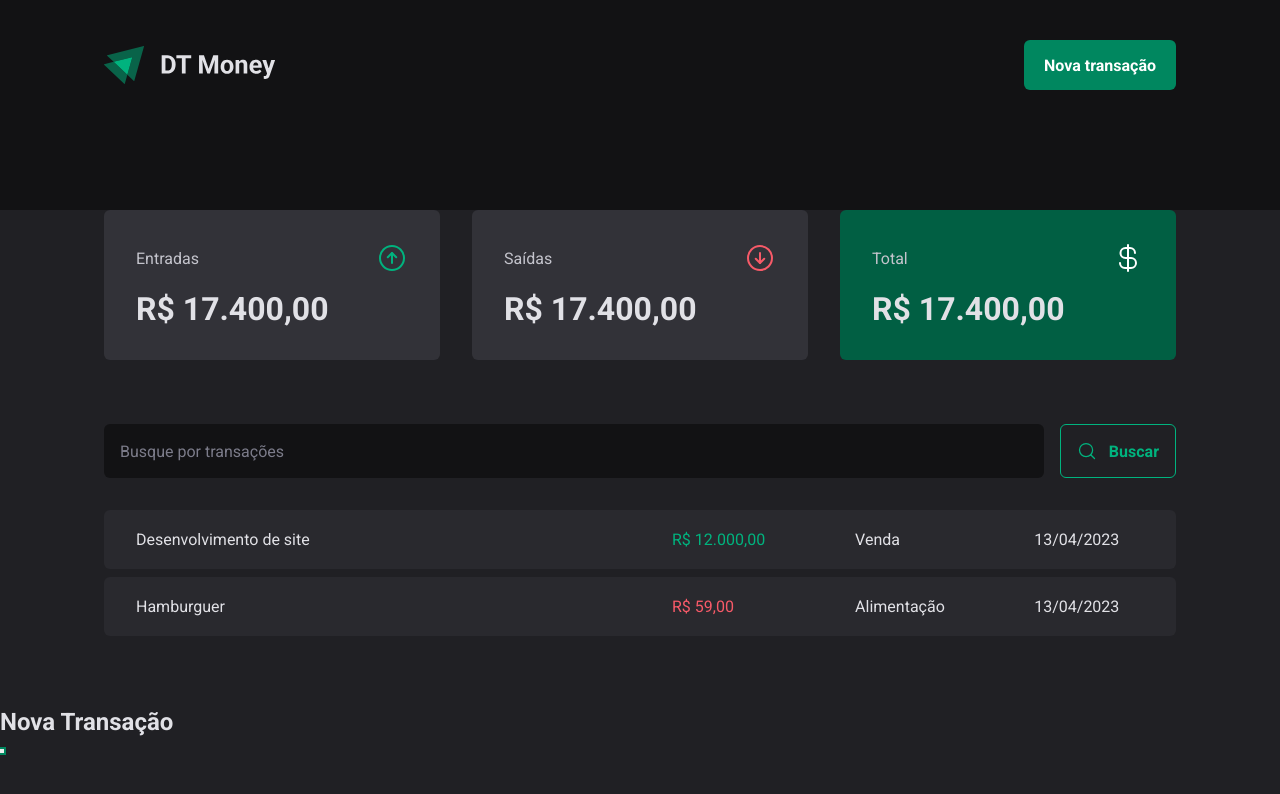
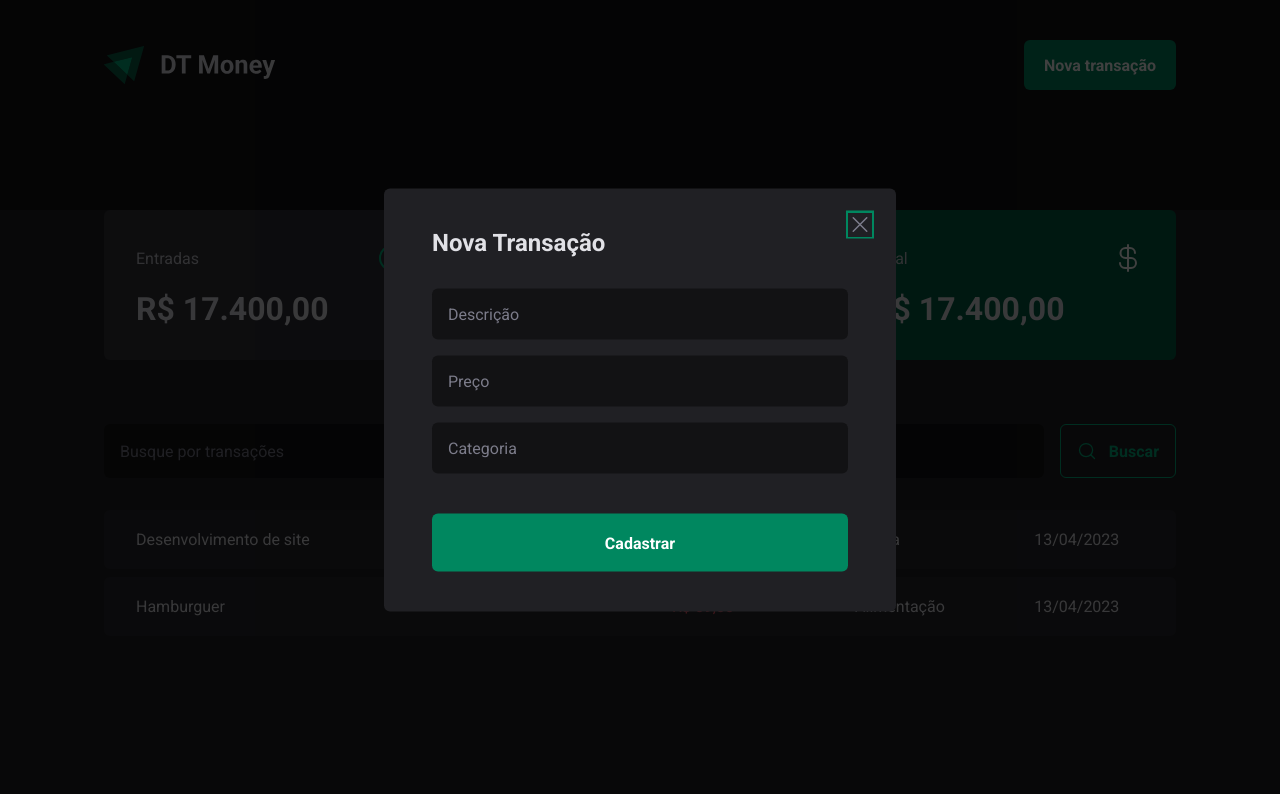
Before and after one commit to kleubinho/DT-MONEY, a React (Vite) app: page / in a window 1280 px wide. Both pictures are taken after a click on the button "Nova transação". Shown: the top 794 px of the page. Built offline with nearby package versions, Linux system fonts and the light colour scheme.

Commit message:
Update modal de nova transação

```diff
--- a/src/components/Header/index.tsx
+++ b/src/components/Header/index.tsx
@@ -2,6 +2,7 @@ import { HeaderContainer, HeaderContent, NewTransactionButton } from "./styles";
 import * as Dialog from "@radix-ui/react-dialog";
 
 import logoImg from "../../assets/logo.svg";
+import { NewTransactionModal } from "../NewTransaction";
 
 export function Header() {
   return (
@@ -16,14 +17,7 @@ export function Header() {
             <NewTransactionButton>Nova transação</NewTransactionButton>
           </Dialog.Trigger>
 
-          <Dialog.Portal>
-            <Dialog.Overlay />
-            <Dialog.Content>
-              <Dialog.Title>Nova Transação</Dialog.Title>
-
-              <Dialog.Close />
-            </Dialog.Content>
-          </Dialog.Portal>
+          <NewTransactionModal />
         </Dialog.Root>
       </HeaderContent>
     </HeaderContainer>
--- /dev/null
+++ b/src/components/NewTransaction/index.tsx
@@ -0,0 +1,29 @@
+import * as Dialog from "@radix-ui/react-dialog";
+import { X } from "phosphor-react";
+import { CloseButton, Content, Overlay } from "./styles";
+
+export function NewTransactionModal() {
+  return (
+    <Dialog.Portal>
+      <Overlay />
+      <Content>
+        <Dialog.Title>Nova Transação</Dialog.Title>
+        <CloseButton>
+            <X size={24}/>
+        </CloseButton>
+
+        <form action="">
+          <input type="text" placeholder="Descrição" required/>
+          <input type="number" placeholder="Preço" required/>
+          <input type="text" placeholder="Categoria" required/>
+
+          <button type="submit">
+            Cadastrar
+          </button>
+        </form>
+
+
+      </Content>
+    </Dialog.Portal>
+  );
+}
--- /dev/null
+++ b/src/components/NewTransaction/styles.ts
@@ -0,0 +1,70 @@
+import * as Dialog from "@radix-ui/react-dialog";
+import styled from "styled-components";
+
+export const Overlay = styled(Dialog.Overlay)`
+    position: fixed;
+    width: 100vw;
+    height: 100vh;
+    inset: 0; //mesma coisa que zerar todos os lados (bottom: 0, right: 0...)
+    background-color: rgba(0, 0, 0, 0.75);
+`
+export const Content = styled(Dialog.Content)`
+    min-width: 32rem;
+    border-radius: 6px;
+    padding: 2.5rem 3rem;
+    background-color: ${props => props.theme['gray-800']};
+
+    position: fixed;
+    top: 50%;
+    left: 50%;
+    transform: translate(-50%, -50%);
+
+    form {
+        margin-top: 2rem;
+
+        display: flex;
+        flex-direction: column;
+        gap: 1rem;
+
+        input {
+            border-radius: 6px;
+            border: 0;
+            background-color: ${props => props.theme['gray-900']};
+            color: ${props => props.theme['gray-300']};
+            padding: 1rem;
+
+            &::placeholder {
+                color: ${props => props.theme['gray-500']};
+            }
+        }
+
+        button[type="submit"]{
+            height: 58px;
+            border: 0;
+            background-color: ${props => props.theme['green-500']};
+            color: ${props => props.theme.white};
+            font-weight: bold;
+            padding: 0 1.25rem;
+            border-radius: 6px;
+            margin-top: 1.5rem;
+            cursor: pointer;
+
+            &:hover {
+                background-color: ${props => props.theme['green-700']};
+                transition: background-color 0.2s;
+            }
+        }
+
+}
+`
+
+export const CloseButton = styled(Dialog.Close)`
+ position: absolute;
+ background-color: transparent;
+ border: 0;
+ top: 1.5rem;
+ right: 1.5rem;
+ line-height: 0;
+ cursor: pointer;
+ color: ${props => props.theme['gray-500']};
+`
```
